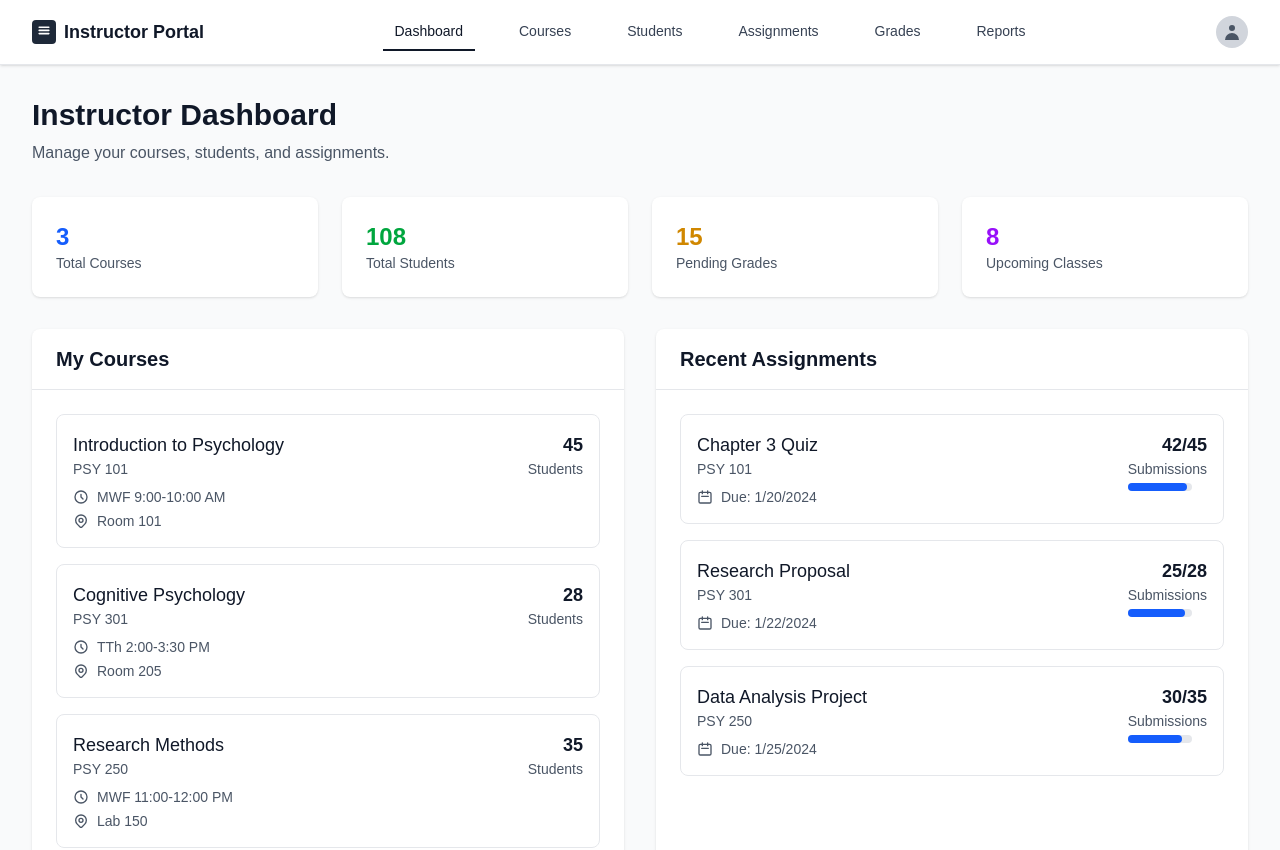
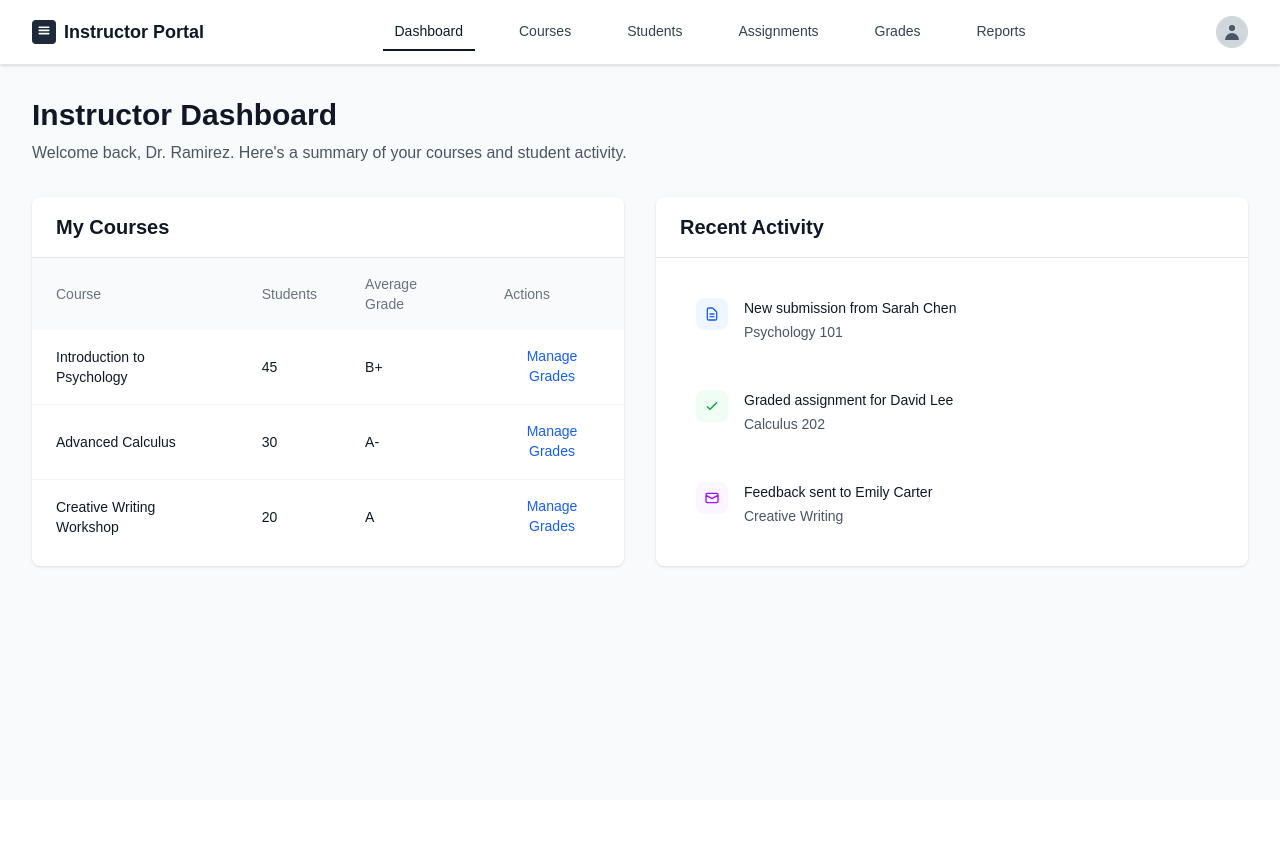
Before and after one commit to Firaolgosa/portal, a Next.js app: page /instructor/dashboard in a window 1280 px wide. Shown: the top 850 px of the page. After the commit the page ends 800 px from the top, so only its background shows below. Built offline with nearby package versions, Linux system fonts and the light colour scheme.

Commit message:
Refactor InstructorDashboard to manage courses and recent activities with improved structure and UI

```diff
--- a/app/instructor/dashboard/page.tsx
+++ b/app/instructor/dashboard/page.tsx
@@ -1,86 +1,114 @@
 'use client';
 
-import { useState } from 'react';
+import { useRouter } from 'next/navigation';
 import InstructorHeader from '@/features/instructor/components/layout/InstructorHeader';
 
 interface Course {
   id: string;
   name: string;
-  code: string;
   students: number;
-  schedule: string;
-  room: string;
+  averageGrade: string;
 }
 
-interface Assignment {
+interface Activity {
   id: string;
+  type: 'submission' | 'graded' | 'feedback';
   title: string;
+  student: string;
   course: string;
-  dueDate: string;
-  submissions: number;
-  totalStudents: number;
+  icon: string;
 }
 
 export default function InstructorDashboard() {
+  const router = useRouter();
+
   const courses: Course[] = [
     {
       id: '1',
       name: 'Introduction to Psychology',
-      code: 'PSY 101',
       students: 45,
-      schedule: 'MWF 9:00-10:00 AM',
-      room: 'Room 101'
+      averageGrade: 'B+'
     },
     {
       id: '2',
-      name: 'Cognitive Psychology',
-      code: 'PSY 301',
-      students: 28,
-      schedule: 'TTh 2:00-3:30 PM',
-      room: 'Room 205'
+      name: 'Advanced Calculus',
+      students: 30,
+      averageGrade: 'A-'
     },
     {
       id: '3',
-      name: 'Research Methods',
-      code: 'PSY 250',
-      students: 35,
-      schedule: 'MWF 11:00-12:00 PM',
-      room: 'Lab 150'
+      name: 'Creative Writing Workshop',
+      students: 20,
+      averageGrade: 'A'
     }
   ];
 
-  const recentAssignments: Assignment[] = [
+  const recentActivities: Activity[] = [
     {
       id: '1',
-      title: 'Chapter 3 Quiz',
-      course: 'PSY 101',
-      dueDate: '2024-01-20',
-      submissions: 42,
-      totalStudents: 45
+      type: 'submission',
+      title: 'New submission from Sarah Chen',
+      student: 'Sarah Chen',
+      course: 'Psychology 101',
+      icon: 'document'
     },
     {
       id: '2',
-      title: 'Research Proposal',
-      course: 'PSY 301',
-      dueDate: '2024-01-22',
-      submissions: 25,
-      totalStudents: 28
+      type: 'graded',
+      title: 'Graded assignment for David Lee',
+      student: 'David Lee',
+      course: 'Calculus 202',
+      icon: 'check'
     },
     {
       id: '3',
-      title: 'Data Analysis Project',
-      course: 'PSY 250',
-      dueDate: '2024-01-25',
-      submissions: 30,
-      totalStudents: 35
+      type: 'feedback',
+      title: 'Feedback sent to Emily Carter',
+      student: 'Emily Carter',
+      course: 'Creative Writing',
+      icon: 'mail'
     }
   ];
 
-  const stats = {
-    totalCourses: courses.length,
-    totalStudents: courses.reduce((sum, course) => sum + course.students, 0),
-    pendingGrades: 15,
-    upcomingClasses: 8
+  const handleManageGrades = (courseId: string) => {
+    router.push(`/instructor/courses/${courseId}/grades`);
+  };
+
+  const getActivityIcon = (type: string) => {
+    switch (type) {
+      case 'submission':
+        return (
+          <div className="w-8 h-8 bg-blue-50 rounded-lg flex items-center justify-center">
+            <svg className="w-4 h-4 text-blue-600" fill="none" stroke="currentColor" viewBox="0 0 24 24">
+              <path strokeLinecap="round" strokeLinejoin="round" strokeWidth={2} d="M9 12h6m-6 4h6m2 5H7a2 2 0 01-2-2V5a2 2 0 012-2h5.586a1 1 0 01.707.293l5.414 5.414a1 1 0 01.293.707V19a2 2 0 01-2 2z" />
+            </svg>
+          </div>
+        );
+      case 'graded':
+        return (
+          <div className="w-8 h-8 bg-green-50 rounded-lg flex items-center justify-center">
+            <svg className="w-4 h-4 text-green-600" fill="none" stroke="currentColor" viewBox="0 0 24 24">
+              <path strokeLinecap="round" strokeLinejoin="round" strokeWidth={2} d="M5 13l4 4L19 7" />
+            </svg>
+          </div>
+        );
+      case 'feedback':
+        return (
+          <div className="w-8 h-8 bg-purple-50 rounded-lg flex items-center justify-center">
+            <svg className="w-4 h-4 text-purple-600" fill="none" stroke="currentColor" viewBox="0 0 24 24">
+              <path strokeLinecap="round" strokeLinejoin="round" strokeWidth={2} d="M3 8l7.89 4.26a2 2 0 002.22 0L21 8M5 19h14a2 2 0 002-2V7a2 2 0 00-2-2H5a2 2 0 00-2 2v10a2 2 0 002 2z" />
+            </svg>
+          </div>
+        );
+      default:
+        return (
+          <div className="w-8 h-8 bg-gray-50 rounded-lg flex items-center justify-center">
+            <svg className="w-4 h-4 text-gray-600" fill="none" stroke="currentColor" viewBox="0 0 24 24">
+              <path strokeLinecap="round" strokeLinejoin="round" strokeWidth={2} d="M12 6v6m0 0v6m0-6h6m-6 0H6" />
+            </svg>
+          </div>
+        );
+    }
   };
 
   return (
@@ -91,27 +119,7 @@ export default function InstructorDashboard() {
         {/* Page Header */}
         <div className="mb-8">
           <h1 className="text-3xl font-bold text-gray-900">Instructor Dashboard</h1>
-          <p className="text-gray-600 mt-2">Manage your courses, students, and assignments.</p>
-        </div>
-
-        {/* Stats Cards */}
-        <div className="grid grid-cols-1 md:grid-cols-4 gap-6 mb-8">
-          <div className="bg-white rounded-lg shadow-sm p-6">
-            <div className="text-2xl font-bold text-blue-600">{stats.totalCourses}</div>
-            <div className="text-sm text-gray-600">Total Courses</div>
-          </div>
-          <div className="bg-white rounded-lg shadow-sm p-6">
-            <div className="text-2xl font-bold text-green-600">{stats.totalStudents}</div>
-            <div className="text-sm text-gray-600">Total Students</div>
-          </div>
-          <div className="bg-white rounded-lg shadow-sm p-6">
-            <div className="text-2xl font-bold text-yellow-600">{stats.pendingGrades}</div>
-            <div className="text-sm text-gray-600">Pending Grades</div>
-          </div>
-          <div className="bg-white rounded-lg shadow-sm p-6">
-            <div className="text-2xl font-bold text-purple-600">{stats.upcomingClasses}</div>
-            <div className="text-sm text-gray-600">Upcoming Classes</div>
-          </div>
+          <p className="text-gray-600 mt-2">Welcome back, Dr. Ramirez. Here's a summary of your courses and student activity.</p>
         </div>
 
         <div className="grid grid-cols-1 lg:grid-cols-2 gap-8">
@@ -121,77 +129,74 @@ export default function InstructorDashboard() {
               <h2 className="text-xl font-semibold text-gray-900">My Courses</h2>
             </div>
 
-            <div className="p-6">
-              <div className="space-y-4">
-                {courses.map((course) => (
-                  <div key={course.id} className="border border-gray-200 rounded-lg p-4 hover:bg-gray-50 transition-colors">
-                    <div className="flex justify-between items-start">
-                      <div>
-                        <h3 className="text-lg font-medium text-gray-900">{course.name}</h3>
-                        <p className="text-sm text-gray-600">{course.code}</p>
-                        <div className="mt-2 space-y-1">
-                          <div className="flex items-center text-sm text-gray-600">
-                            <svg className="w-4 h-4 mr-2" fill="none" stroke="currentColor" viewBox="0 0 24 24">
-                              <path strokeLinecap="round" strokeLinejoin="round" strokeWidth={2} d="M12 8v4l3 3m6-3a9 9 0 11-18 0 9 9 0 0118 0z" />
-                            </svg>
-                            {course.schedule}
-                          </div>
-                          <div className="flex items-center text-sm text-gray-600">
-                            <svg className="w-4 h-4 mr-2" fill="none" stroke="currentColor" viewBox="0 0 24 24">
-                              <path strokeLinecap="round" strokeLinejoin="round" strokeWidth={2} d="M17.657 16.657L13.414 20.9a1.998 1.998 0 01-2.827 0l-4.244-4.243a8 8 0 1111.314 0z" />
-                              <path strokeLinecap="round" strokeLinejoin="round" strokeWidth={2} d="M15 11a3 3 0 11-6 0 3 3 0 016 0z" />
-                            </svg>
-                            {course.room}
-                          </div>
+            <div className="overflow-x-auto">
+              <table className="min-w-full">
+                <thead className="bg-gray-50">
+                  <tr>
+                    <th className="px-6 py-4 text-left text-sm font-medium text-gray-500">
+                      Course
+                    </th>
+                    <th className="px-6 py-4 text-left text-sm font-medium text-gray-500">
+                      Students
+                    </th>
+                    <th className="px-6 py-4 text-left text-sm font-medium text-gray-500">
+                      Average Grade
+                    </th>
+                    <th className="px-6 py-4 text-left text-sm font-medium text-gray-500">
+                      Actions
+                    </th>
+                  </tr>
+                </thead>
+                <tbody className="bg-white">
+                  {courses.map((course, index) => (
+                    <tr key={course.id} className={`${index !== courses.length - 1 ? 'border-b border-gray-100' : ''}`}>
+                      <td className="px-6 py-4">
+                        <div className="text-sm font-medium text-gray-900">
+                          {course.name}
                         </div>
-                      </div>
-                      <div className="text-right">
-                        <div className="text-lg font-semibold text-gray-900">{course.students}</div>
-                        <div className="text-sm text-gray-600">Students</div>
-                      </div>
-                    </div>
-                  </div>
-                ))}
-              </div>
+                      </td>
+                      <td className="px-6 py-4">
+                        <div className="text-sm text-gray-900">
+                          {course.students}
+                        </div>
+                      </td>
+                      <td className="px-6 py-4">
+                        <div className="text-sm font-medium text-gray-900">
+                          {course.averageGrade}
+                        </div>
+                      </td>
+                      <td className="px-6 py-4">
+                        <button
+                          onClick={() => handleManageGrades(course.id)}
+                          className="text-blue-600 hover:text-blue-800 text-sm font-medium"
+                        >
+                          Manage Grades
+                        </button>
+                      </td>
+                    </tr>
+                  ))}
+                </tbody>
+              </table>
             </div>
           </div>
 
-          {/* Recent Assignments */}
+          {/* Recent Activity */}
           <div className="bg-white shadow-sm rounded-lg overflow-hidden">
             <div className="px-6 py-4 border-b border-gray-200">
-              <h2 className="text-xl font-semibold text-gray-900">Recent Assignments</h2>
+              <h2 className="text-xl font-semibold text-gray-900">Recent Activity</h2>
             </div>
 
             <div className="p-6">
               <div className="space-y-4">
-                {recentAssignments.map((assignment) => (
-                  <div key={assignment.id} className="border border-gray-200 rounded-lg p-4 hover:bg-gray-50 transition-colors">
-                    <div className="flex justify-between items-start">
-                      <div>
-                        <h3 className="text-lg font-medium text-gray-900">{assignment.title}</h3>
-                        <p className="text-sm text-gray-600">{assignment.course}</p>
-                        <div className="mt-2">
-                          <div className="flex items-center text-sm text-gray-600">
-                            <svg className="w-4 h-4 mr-2" fill="none" stroke="currentColor" viewBox="0 0 24 24">
-                              <path strokeLinecap="round" strokeLinejoin="round" strokeWidth={2} d="M8 7V3m8 4V3m-9 8h10M5 21h14a2 2 0 002-2V7a2 2 0 00-2-2H5a2 2 0 00-2 2v12a2 2 0 002 2z" />
-                            </svg>
-                            Due: {new Date(assignment.dueDate).toLocaleDateString()}
-                          </div>
-                        </div>
+                {recentActivities.map((activity) => (
+                  <div key={activity.id} className="flex items-start space-x-4 p-4 hover:bg-gray-50 rounded-lg transition-colors">
+                    {getActivityIcon(activity.type)}
+                    <div className="flex-1 min-w-0">
+                      <div className="text-sm font-medium text-gray-900">
+                        {activity.title}
                       </div>
-                      <div className="text-right">
-                        <div className="text-lg font-semibold text-gray-900">
-                          {assignment.submissions}/{assignment.totalStudents}
-                        </div>
-                        <div className="text-sm text-gray-600">Submissions</div>
-                        <div className="mt-1">
-                          <div className="w-16 bg-gray-200 rounded-full h-2">
-                            <div
-                              className="bg-blue-600 h-2 rounded-full"
-                              style={{ width: `${(assignment.submissions / assignment.totalStudents) * 100}%` }}
-                            ></div>
-                          </div>
-                        </div>
+                      <div className="text-sm text-gray-600 mt-1">
+                        {activity.course}
                       </div>
                     </div>
                   </div>
@@ -200,37 +205,6 @@ export default function InstructorDashboard() {
             </div>
           </div>
         </div>
-
-        {/* Quick Actions */}
-        <div className="mt-8 bg-white shadow-sm rounded-lg p-6">
-          <h2 className="text-xl font-semibold text-gray-900 mb-4">Quick Actions</h2>
-          <div className="grid grid-cols-1 md:grid-cols-4 gap-4">
-            <button className="flex items-center justify-center p-4 border border-gray-300 rounded-lg hover:bg-gray-50 transition-colors">
-              <svg className="w-6 h-6 mr-3 text-blue-600" fill="none" stroke="currentColor" viewBox="0 0 24 24">
-                <path strokeLinecap="round" strokeLinejoin="round" strokeWidth={2} d="M12 6v6m0 0v6m0-6h6m-6 0H6" />
-              </svg>
-              Create Assignment
-            </button>
-            <button className="flex items-center justify-center p-4 border border-gray-300 rounded-lg hover:bg-gray-50 transition-colors">
-              <svg className="w-6 h-6 mr-3 text-green-600" fill="none" stroke="currentColor" viewBox="0 0 24 24">
-                <path strokeLinecap="round" strokeLinejoin="round" strokeWidth={2} d="M9 5H7a2 2 0 00-2 2v10a2 2 0 002 2h8a2 2 0 002-2V7a2 2 0 00-2-2h-2M9 5a2 2 0 002 2h2a2 2 0 002-2M9 5a2 2 0 012-2h2a2 2 0 012 2m-6 9l2 2 4-4" />
-              </svg>
-              Grade Submissions
-            </button>
-            <button className="flex items-center justify-center p-4 border border-gray-300 rounded-lg hover:bg-gray-50 transition-colors">
-              <svg className="w-6 h-6 mr-3 text-purple-600" fill="none" stroke="currentColor" viewBox="0 0 24 24">
-                <path strokeLinecap="round" strokeLinejoin="round" strokeWidth={2} d="M17 20h5v-2a3 3 0 00-5.356-1.857M17 20H7m10 0v-2c0-.656-.126-1.283-.356-1.857M7 20H2v-2a3 3 0 015.356-1.857M7 20v-2c0-.656.126-1.283.356-1.857m0 0a5.002 5.002 0 019.288 0M15 7a3 3 0 11-6 0 3 3 0 016 0zm6 3a2 2 0 11-4 0 2 2 0 014 0zM7 10a2 2 0 11-4 0 2 2 0 014 0z" />
-              </svg>
-              View Students
-            </button>
-            <button className="flex items-center justify-center p-4 border border-gray-300 rounded-lg hover:bg-gray-50 transition-colors">
-              <svg className="w-6 h-6 mr-3 text-yellow-600" fill="none" stroke="currentColor" viewBox="0 0 24 24">
-                <path strokeLinecap="round" strokeLinejoin="round" strokeWidth={2} d="M9 17v-2m3 2v-4m3 4v-6m2 10H7a2 2 0 01-2-2V5a2 2 0 012-2h5.586a1 1 0 01.707.293l5.414 5.414a1 1 0 01.293.707V19a2 2 0 01-2 2z" />
-              </svg>
-              Generate Reports
-            </button>
-          </div>
-        </div>
       </main>
     </div>
   );
```
